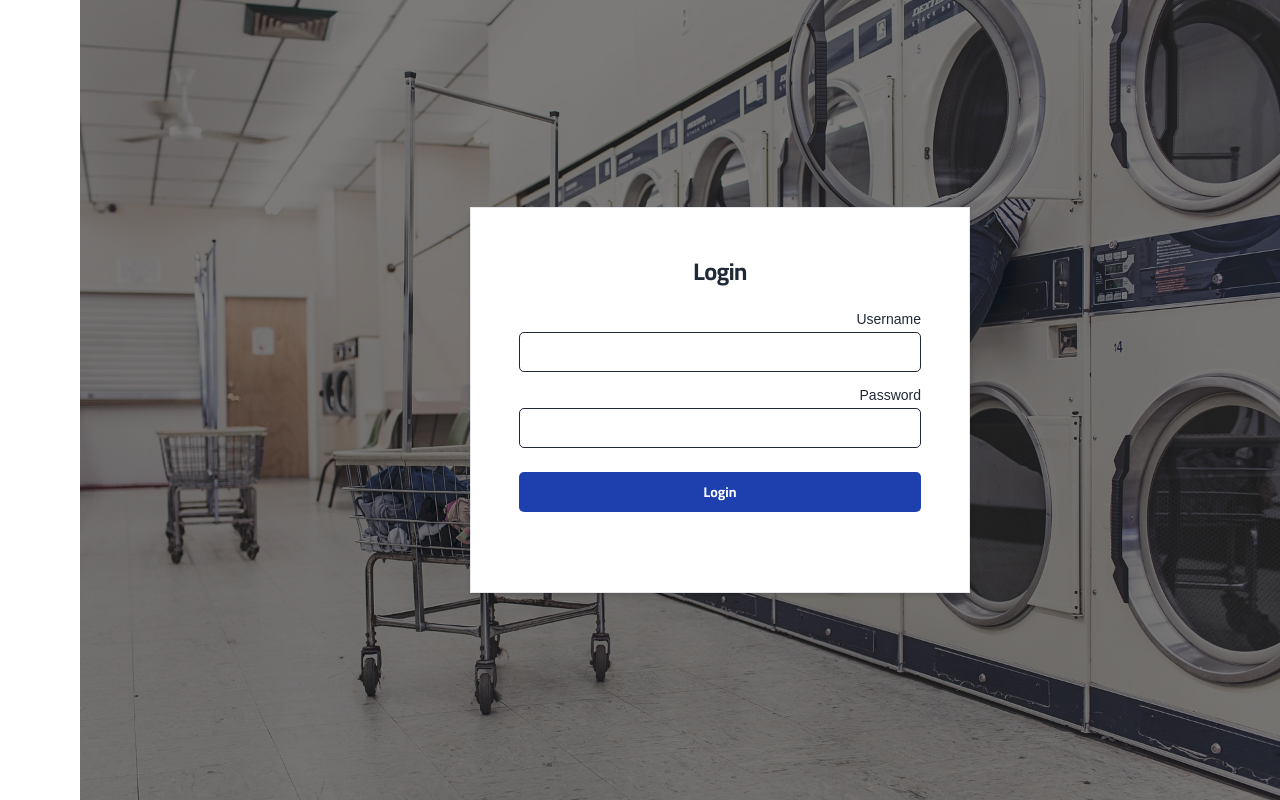
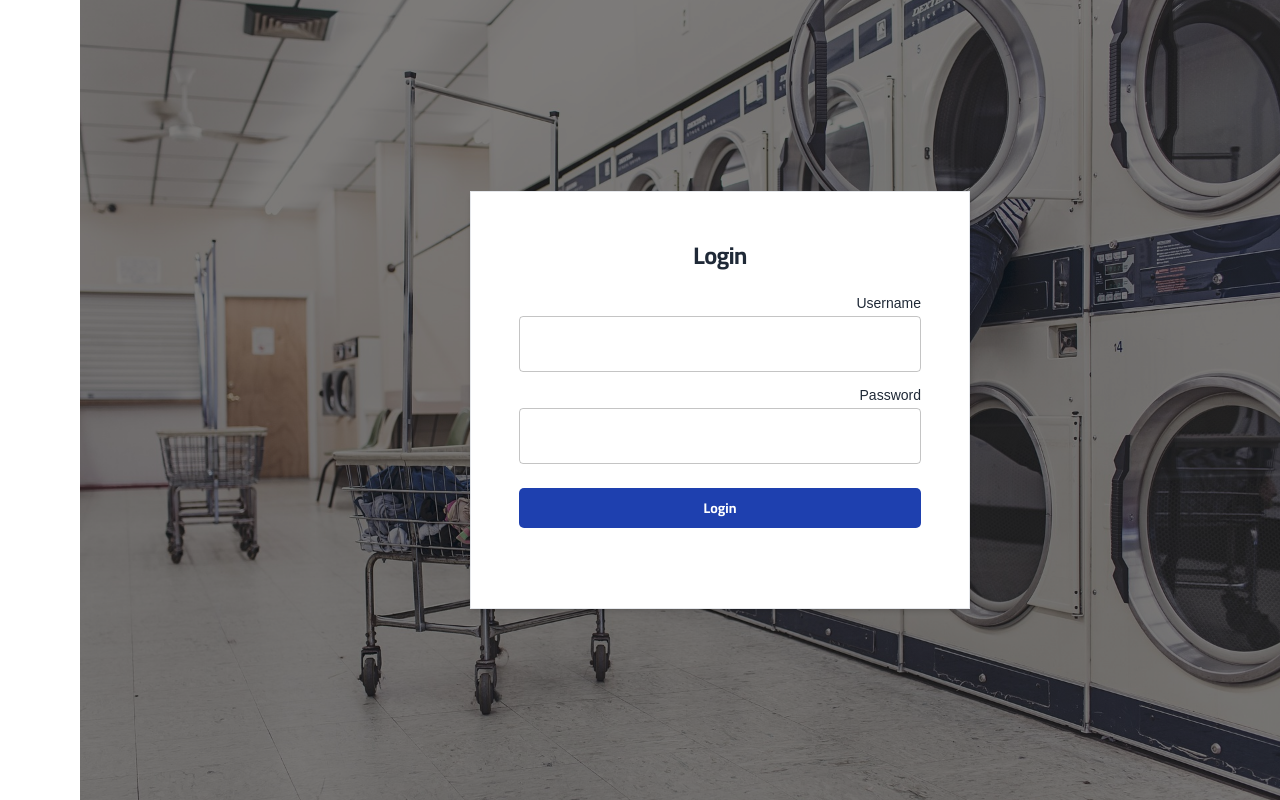
Before and after one commit to alryyan1/del-pasta-front-end, a React (Vite) app: page /dashboard#/login in a window 1280 px wide. Built offline with nearby package versions, Linux system fonts and the light colour scheme; a web font is replaced by a local one.

Commit message:
fix login , fix radi ,add subservice when click on image ,fix delete

```diff
--- a/public/locales/ar/meals.json
+++ b/public/locales/ar/meals.json
@@ -1,5 +1,5 @@
 {
-    "searchPlaceholder": "ابحث عن وجبات...",
+    "searchPlaceholder": "ابحث عن خدمات...",
     "basicServices": "الخدمات الاساسية",
     "code": "كود",
     "name": "اسم",
--- a/public/locales/en/meals.json
+++ b/public/locales/en/meals.json
@@ -1,5 +1,5 @@
 {
-    "searchPlaceholder": "Search meals...",
+    "searchPlaceholder": "Search Services...",
     "basicServices": "Basic Services",
     "code": "Code",
     "name": "Name",
--- a/src/components/MealCategoryPanel.tsx
+++ b/src/components/MealCategoryPanel.tsx
@@ -1,10 +1,11 @@
-import { Category, Order } from '@/Types/types';
+import { Category, Mealorder, Order } from '@/Types/types';
 import React, { useEffect, useState } from 'react'
 import { Button } from './ui/button';
 import MealItem from '@/pages/MealItem';
 import axiosClient from '@/helpers/axios-client';
 import { useAuthContext } from '@/contexts/stateContext';
 import { useTranslation } from 'react-i18next';
+import RequestedServiceDialog from './RequestedServiceDialog';
 
 interface MealCategoryPanelProps {
     setSelectedOrder: () => void;
@@ -25,7 +26,8 @@ function MealCategoryPanel({setSelectedOrder,selectedOrder,setOrders}:MealCatego
           setSelectedCategory(data[0]);
         });
       }, []);
-
+      const [showRequestedDialog,setShowRequestedDialog] = useState(false)
+      const [mealOrder,setMealOrder] = useState<Mealorder|null>(null)
   return (
     <div
     style={{ border: "1px " }}
@@ -67,7 +69,7 @@ function MealCategoryPanel({setSelectedOrder,selectedOrder,setOrders}:MealCatego
 
         {selectedCategory ? (
           selectedCategory.meals.map((meal, index) => (
-            <MealItem   selected={selectedOrder?.meal_orders.find((m)=>m.meal.id==meal.id)!=undefined} setSelectedOrder={setSelectedOrder} selectedOrder={selectedOrder}  meal={meal} setOrders={setOrders} />
+            <MealItem setShowRequestedDialog={setShowRequestedDialog} setMealOrder={setMealOrder}  selected={selectedOrder?.meal_orders.find((m)=>m.meal.id==meal.id)!=undefined} setSelectedOrder={setSelectedOrder} selectedOrder={selectedOrder}  meal={meal} setOrders={setOrders} />
           ))
         ) : (
           <p className="text-gray-600 text-lg text-center mt-10">
@@ -104,6 +106,9 @@ function MealCategoryPanel({setSelectedOrder,selectedOrder,setOrders}:MealCatego
           <p className="text-gray-600">لم تقم بإضافة أي وجبات بعد.</p>
         )}
       </div> */}
+       {mealOrder &&  <RequestedServiceDialog setSelectedOrder={setSelectedOrder} mealOrder={mealOrder} selectedOrder={selectedOrder} open={showRequestedDialog} handleClose={()=>{
+      setShowRequestedDialog(false)
+    }}/>}
     </div>
   </div>
   )
--- a/src/components/MealsTable.tsx
+++ b/src/components/MealsTable.tsx
@@ -148,7 +148,7 @@ const MealTable: React.FC = () => {
                 <button
                   onClick={() => {
                     axiosClient.delete(`meals/${meal.id}`).then(() => {
-                      deleteMeal(meal);
+                      fetchMeals();
                     });
                   }}
                 >
--- a/src/components/RequestedChildrenTable.tsx
+++ b/src/components/RequestedChildrenTable.tsx
@@ -31,9 +31,9 @@ function RequestedChildrenTable({ mealOrder ,setSelectedOrder}: RequestedChildre
       <TableHead>
         <TableRow>
           <TableCell>-</TableCell>
-          <TableCell>اسم</TableCell>
+          <TableCell>Service</TableCell>
           {/* <TableCell>الكميه</TableCell> */}
-          <TableCell>سعر</TableCell>
+          <TableCell>Price</TableCell>
           {/* <TableCell>الاشخاص</TableCell> */}
           {/* <TableCell>الوزن</TableCell> */}
           {/* <TableCell>-</TableCell> */}
--- /dev/null
+++ b/src/components/RequestedServiceDialog.tsx
@@ -0,0 +1,37 @@
+import {
+  Button,
+  Chip,
+  Dialog,
+  DialogActions,
+  DialogContent,
+  DialogTitle,
+} from "@mui/material";
+import RequestedChildrenTable from "./RequestedChildrenTable";
+
+
+
+const RequestedServiceDialog = ({open,handleClose,mealOrder,setSelectedOrder,meal}) => {
+
+
+
+  return (
+    <div className="">
+      <Dialog open={open} onClose={handleClose}>
+        <DialogTitle></DialogTitle>
+        <DialogContent className="">
+        <RequestedChildrenTable
+                  setSelectedOrder={setSelectedOrder}
+                  mealOrder={mealOrder}
+                />
+        </DialogContent>
+        <DialogActions>
+          <Button  onClick={handleClose} color="primary">
+            Close
+          </Button>
+        </DialogActions>
+      </Dialog>
+    </div>
+  );
+};
+
+export default RequestedServiceDialog;
--- a/src/pages/Login.tsx
+++ b/src/pages/Login.tsx
@@ -1,5 +1,5 @@
-import React, { useState } from "react";
-import { Alert, Box, Stack, Typography } from "@mui/material";
+import React, { useEffect, useState } from "react";
+import { Alert, Box, Stack, TextField, Typography } from "@mui/material";
 import { useForm } from "react-hook-form";
 import { useTranslation } from "react-i18next"; // i18n hook for translations
 import {
@@ -27,12 +27,16 @@ function App() {
     handleSubmit,
     formState: { errors },
     register,
+    setValue
   } = useForm();
 
-  const submitHandler = (data) => {
+  const submitHandler = () => {
     setLoading(true);
     axiosClient
-      .post("login", data)
+      .post("login", {
+        username,
+        password
+      })
       .then(({ data }) => {
         if (data.status) {
           setUser(data.user);
@@ -66,20 +70,14 @@ function App() {
             </CardTitle>
           </CardHeader>
           <CardContent>
-            <form noValidate dir="rtl" onSubmit={handleSubmit(submitHandler)}>
+            <form noValidate dir="rtl" onSubmit={submitHandler}>
               <Stack direction="column" gap={3}>
                 <div className="grid w-full items-center gap-4">
                   <div className="flex flex-col space-y-1.5 text-right">
                     <Label htmlFor="username">{t("login.username")}</Label>
-                    <Input
+                    <TextField
                       id="username"
-                      className="text-right"
-                      style={{
-                        borderRadius: "5px",
-                        direction: "rtl",
-                        padding: "10px",
-                      }}
-                      {...register("username")}
+
                       value={username}
                       onChange={(e) => setUsername(e.target.value)}
                     />
@@ -88,15 +86,10 @@ function App() {
 
                   <div className="flex flex-col space-y-1.5 text-right">
                     <Label htmlFor="password">{t("login.password")}</Label>
-                    <Input
+                    <TextField
                       id="password"
-                      className="text-right"
-                      style={{
-                        borderRadius: "5px",
-                        direction: "rtl",
-                        padding: "10px",
-                      }}
-                      {...register("password")}
+
+
                       type="password"
                       value={password}
                       onChange={(e) => setPassword(e.target.value)}
--- a/src/pages/MealItem.tsx
+++ b/src/pages/MealItem.tsx
@@ -1,22 +1,28 @@
 import axiosClient from '@/helpers/axios-client';
-import { Meal, Order } from '@/Types/types';
+import { Meal, Mealorder, Order } from '@/Types/types';
 import 'animate.css';
 import { useState } from 'react';
 import ph from './../assets/images/ph.jpg'
 import { webUrl } from '@/helpers/constants';
+import RequestedServiceDialog from '@/components/RequestedServiceDialog';
 interface MealItemProps {
     meal: Meal;
     setOrders : (meal:Meal)=>void ;
     selectedOrder : Order|null;
     setSelectedOrder:(order:Order)=>void;
-    selected:boolean
+    selected:boolean;
+    setMealOrder:(meal:Meal)=>void;
+    setShowRequestedDialog:(isOpen:boolean)=>void;
 }
 
-function MealItem({meal,selectedOrder,setSelectedOrder,selected}:MealItemProps) {
+function MealItem({meal,selectedOrder,setSelectedOrder,selected,setMealOrder,setShowRequestedDialog}:MealItemProps) {
   const [selectEffect,setSelectEffect] = useState('')
+  // const [showRequestedDialog,setShowRequestedDialog] = useState(false)
+  // const [mealOrder,setMealOrder] = useState<Mealorder|null>(null)
   console.log('meal is selected',selected)
 
   const mealOrderHandler = ()=>{
+    setShowRequestedDialog(true)
     setSelectEffect('')
       axiosClient.post('orderMeals',{
         order_id:selectedOrder?.id,
@@ -25,6 +31,7 @@ function MealItem({meal,selectedOrder,setSelectedOrder,selected}:MealItemProps)
         price:meal.price
       }).then(({data})=>{
         setSelectedOrder(data.order)
+        setMealOrder(data.mealOrder)
           console.log(data)
       })
    }
@@ -32,6 +39,7 @@ function MealItem({meal,selectedOrder,setSelectedOrder,selected}:MealItemProps)
    const selectedColor = selected ? 'selected' : '';
 
   return (
+ <>
     <div
       onClick={mealOrderHandler}
       key={meal.id}
@@ -60,6 +68,8 @@ function MealItem({meal,selectedOrder,setSelectedOrder,selected}:MealItemProps)
         </h3>
       {/* </div> */}
     </div>
+
+ </>
   )
 }
 
```
